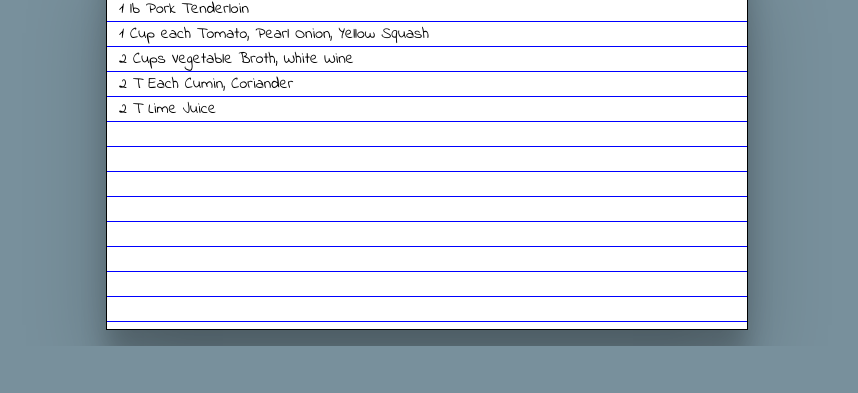
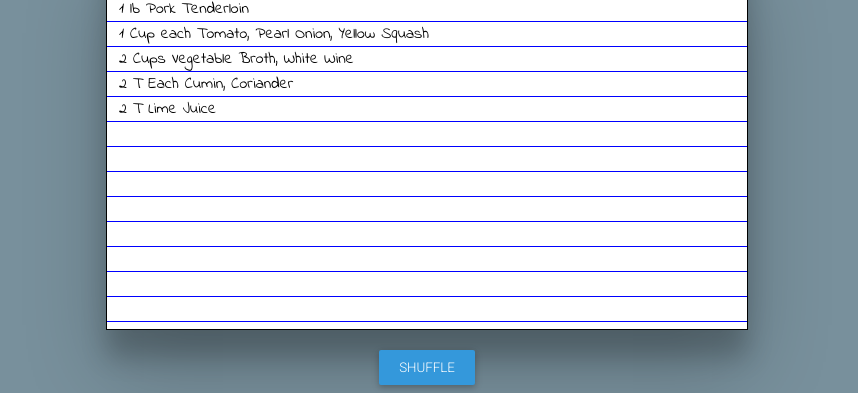
Before and after one commit to erik-farmer/letsGetCrockin, a plain HTML site: page assets/index.html in a window 1280 px wide. Shown: the part 682-1075 px from the top of the page, without its empty margins (213-1071 px from the left). Before the commit the page ends 1028 px from the top, so only its background shows below. Drawn offline with Linux system fonts and the light colour scheme.

Commit message:
add shuffle button to limit page reloads

```diff
--- a/assets/css/main.css
+++ b/assets/css/main.css
@@ -39,3 +39,29 @@ ul.ingredients li {
 ul.ingredients li:last-child {
   border-bottom: none;
 }
+
+.material-btn {
+  border-radius: 1.98px;
+  box-shadow: 0 2px 5px 0 rgba(0,0,0,.16),0 2px 10px 0 rgba(0,0,0,.12);
+  background-image: radial-gradient(circle,#3498db 1%,#75b9e7 15%,transparent 30%);
+  background-color: #3498db;
+  color: #fff;
+  position: relative;
+  cursor: pointer;
+  text-transform: uppercase;
+  background-size: 0;
+  background-repeat: no-repeat;
+  background-position: 50% 50%;
+  transition: background-color .3s cubic-bezier(.64,.09,.08,1),box-shadow .3s cubic-bezier(.64,.09,.08,1);
+  padding: 10px 20px;
+  display: block;
+  font-family: Roboto;
+  border: 0;
+  margin-left: auto;
+  margin-right: auto;
+  margin-top: 20px;
+}
+
+.material-btn:focus {
+  outline: none;
+}
--- a/assets/index.html
+++ b/assets/index.html
@@ -4,6 +4,7 @@
   <meta charset="UTF-8">
   <title>Hello!</title>
   <link href='http://fonts.googleapis.com/css?family=Indie+Flower' rel='stylesheet' type='text/css'>
+  <link href='http://fonts.googleapis.com/css?family=Roboto:300' rel='stylesheet' type='text/css'>
   <link rel="stylesheet" href="css/main.css">
 </head>
 <body>
@@ -29,6 +30,7 @@
       <li class="blank-ingredient">&nbsp;</li>
     </ul>
   </div>
+  <button id="recipe-shuffler" class="material-btn">Shuffle</button>
   <script src='js/main.js'></script>
 </body>
 </html>
--- a/assets/js/main.js
+++ b/assets/js/main.js
@@ -5,7 +5,7 @@ var PROTEINS = [
   'Pork Shoulder/Butt',
   'Chicken Theigh',
   'Chicken Breast'
-]
+];
 
 var VEGETABLES = [
   'Yellow Onion, Carrot, Potato',
@@ -13,7 +13,7 @@ var VEGETABLES = [
   'Cauliflower, Olive, Butternut Squash',
   'Red Onion Broccoli, Peas',
   'Corn, Red Bell Pepper, Sweet Potato',
-]
+];
 
 var LIQUIDS = [
   'Meat Broth',
@@ -21,7 +21,7 @@ var LIQUIDS = [
   'Fire Roasted Tomatoes (w/juice)',
   'Coconut Milk',
   'Dark Beer!',
-]
+];
 
 var HERBS = [
   'Thyme, Parsley',
@@ -29,7 +29,7 @@ var HERBS = [
   'Cumin, Coriander',
   'Basil, Mint',
   'Chile Powder, Cilantro',
-]
+];
 
 var BOOSTERS = [
   'Tomato Paste',
@@ -37,7 +37,7 @@ var BOOSTERS = [
   'Preserved Lemon',
   'Lime Juice',
   'Miso Paste',
-]
+];
 
 var INGREDIENTS = [
   PROTEINS,
@@ -45,7 +45,7 @@ var INGREDIENTS = [
   LIQUIDS,
   HERBS,
   BOOSTERS
-]
+];
 
 var RECIPE;
 
@@ -56,7 +56,7 @@ var RECIPE;
 function shuffle(o){
     for(var j, x, i = o.length; i; j = Math.floor(Math.random() * i), x = o[--i], o[i] = o[j], o[j] = x);
     return o;
-};
+}
 
 
 /* Plucks a random item from an ingredient array and pushes it to the contant RECIPE.
@@ -67,7 +67,7 @@ function getIngredients(arr) {
   var l = arr.length;
   var current_ingredient;
   for (var i = 0; i < l; i++) {
-    var current_ingredient = shuffle(arr[i])[0];
+    current_ingredient = shuffle(arr[i])[0];
     RECIPE.push(current_ingredient);
   }
 }
@@ -84,6 +84,10 @@ function renderRecipe(recipeArray) {
   document.getElementById("booster").innerHTML = recipeArray[4];
 }
 
+document.getElementById("recipe-shuffler").addEventListener('click', function() {
+  getIngredients(INGREDIENTS);
+  renderRecipe(RECIPE);
+}, false);
 
 getIngredients(INGREDIENTS);
 renderRecipe(RECIPE);
```
